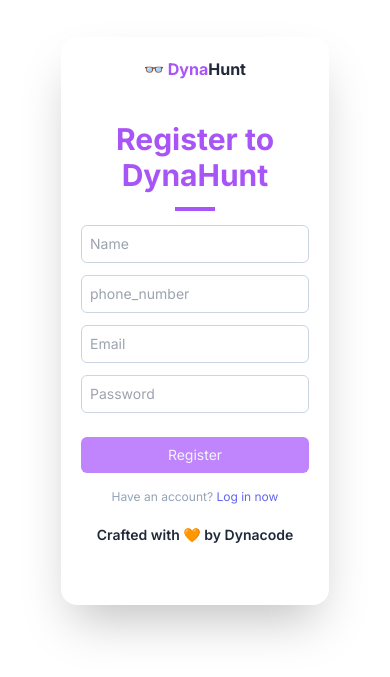
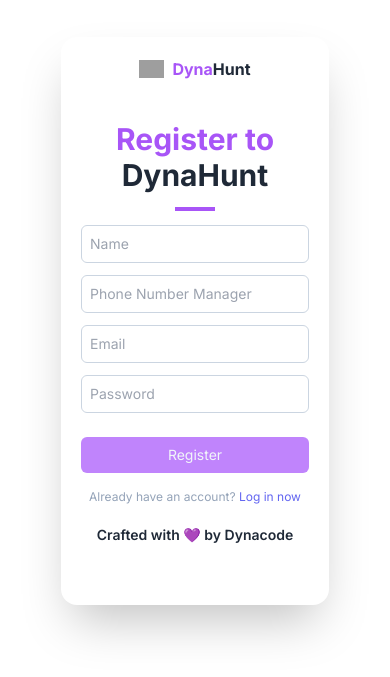
Before and after one commit to rezarinaldi/dynahunt, a Next.js app: page /register in a window 390 px wide. Shown: the part 101-778 px from the top of the page. Built offline with nearby package versions, Linux system fonts and the light colour scheme; grey boxes are pictures that could not be loaded.

Commit message:
style: improved auth ui

```diff
--- a/package.json
+++ b/package.json
@@ -1,5 +1,5 @@
 {
-  "name": "devscale-nextjs-prisma",
+  "name": "dynahunt",
   "version": "0.1.0",
   "private": true,
   "scripts": {
--- a/src/app/(auth)/login/page.js
+++ b/src/app/(auth)/login/page.js
@@ -1,5 +1,8 @@
-import React from "react";
 import { Login } from "@/components/auth/login";
+
+export const metadata = {
+  title: "Log In | DynaHunt",
+};
 
 export default function Page() {
   return (
--- a/src/app/(auth)/register/page.js
+++ b/src/app/(auth)/register/page.js
@@ -1,5 +1,8 @@
-import React from "react";
 import { Register } from "@/components/auth/register";
+
+export const metadata = {
+  title: "Register | DynaHunt",
+};
 
 export default function Page() {
   return (
--- a/src/components/auth/login.jsx
+++ b/src/components/auth/login.jsx
@@ -1,7 +1,8 @@
 "use client";
+
+import Image from "next/image";
 import Link from "next/link";
-
-import React, { useState } from "react";
+import { useState } from "react";
 
 export const Login = () => {
   const [loginData, setLoginDate] = useState({
@@ -34,30 +35,33 @@ export const Login = () => {
       <main className="flex flex-col items-center justify-center w-full flex-1 px-20 text-center">
         <div className="bg-white rounded-2xl shadow-2xl flex min-w-2/3 max-w-4xl">
           <div className="lg:w-3/5 w-full p-5">
-                        <div className="text-center lg:text-left font-bold">
-                            <Link href={'/'}>
-                                <span className="text-purple-500">
-                                    {' '}
-                                    👓 Dyna
-                                </span>
+            <div className="flex justify-center lg:justify-start font-bold">
+              <Link href={"/"}>
+                <div className="flex items-center lg:items-start">
+                  <Image
+                    src={"/icon.png"}
+                    width={25}
+                    height={25}
+                    alt={"logo"}
+                    className="mr-2"
+                  />
+                  <span className="text-purple-500">Dyna</span>
                   Hunt
+                </div>
               </Link>
             </div>
             <div className="py-10">
               <h2 className="text-3xl font-bold text-purple-500 mb-2">
-                                Log in to DynaHunt
+                Log in to <span className="text-neutral">DynaHunt</span>
               </h2>
               <div className="border-2 w-10 border-purple-500 inline-block mb-2"></div>
 
-                            <div
-                                // onSubmit={handleLogin}
-                                className="w-full flex flex-col gap-6"
-                            >
+              <div className="w-full flex flex-col gap-6">
                 <div className="flex flex-col gap-4">
                   <input
                     type="email"
                     name="email"
-                                        placeholder="email@domain.com"
+                    placeholder="Email"
                     onChange={handleInputEvent}
                     className="border-2 border-slate-300 text-sm bg-white rounded-md p-2 focus:outline-slate-400"
                   />
@@ -69,122 +73,41 @@ export const Login = () => {
                     className="border-2 border-slate-300 text-sm bg-white rounded-md p-2 focus:outline-slate-400"
                   />
                 </div>
-                                <button onClick={handleLogin} className="bg-purple-400 hover:bg-purple-700 transition-all text-slate-100 py-2 px-5 rounded-md text-sm">
+                <button
+                  onClick={handleLogin}
+                  className="bg-purple-400 hover:bg-purple-700 transition-all text-slate-100 py-2 px-5 rounded-md text-sm"
+                >
                   Log in
                 </button>
               </div>
 
               <p className="text-xs mt-4 text-slate-400">
-                                Don`t have an account?{' '}
+                Don`t have an account?{" "}
                 <Link
                   href="/register"
-                                    className="text-indigo-500 hover:text-indigo-700 hover:font-bold transition-all"
+                  className="text-indigo-500 hover:text-purple-700 hover:font-bold transition-all"
                 >
                   Register now
                 </Link>
               </p>
               <p className="text-sm font-semibold mt-5 lg:hidden block">
-                                Crafted with 🧡 by Dynacode
+                Crafted with 💜 by Dynacode
               </p>
             </div>
           </div>
           <div className="w-2/5 bg-purple-500 text-white rounded-tr-2xl rounded-br-2xl py-36 px-12 hidden lg:block">
-                        <Link href={'/'}>
-                            <h1 className="text-3xl font-bold">  👓  </h1>
+            <Link href={"/"} className="flex justify-center items-center">
+              <Image src={"/icon.png"} width={40} height={40} alt={"logo"} />
             </Link>
             <div className="border-2 w-10 border-white inline-block mb-2"></div>
             <p className="mb-10">
-                            Log in to create & start explore Creator with us.
+              Log in to create & start to find fresh new collaboration
+              opportunities with us.
             </p>
-                        <p className="text-sm font-semibold">
-                            Crafted with 🧡 by Dynacode
-                        </p>
+            <p className="text-sm font-semibold">Crafted with 💜 by Dynacode</p>
           </div>
         </div>
       </main>
     </div>
   );
 };
-
-
-// 'use client';
-
-// import Link from 'next/link';
-// import useLogin from './useLogin';
-
-// export const Login = () => {
-//     const { handleLogin } = useLogin();
-//     return (
-//         <div className="flex flex-col items-center justify-center min-h-screen py-2">
-//             <main className="flex flex-col items-center justify-center w-full flex-1 px-20 text-center">
-//                 <div className="bg-white rounded-2xl shadow-2xl flex min-w-2/3 max-w-4xl">
-//                     <div className="lg:w-3/5 w-full p-5">
-//                         <div className="text-center lg:text-left font-bold">
-//                             <Link href={'/'}>
-//                                 <span className="text-purple-500">
-//                                     {' '}
-//                                     👓 Dyna
-//                                 </span>
-//                                 Hunt
-//                             </Link>
-//                         </div>
-//                         <div className="py-10">
-//                             <h2 className="text-3xl font-bold text-purple-500 mb-2">
-//                                 Log in to DynaVent
-//                             </h2>
-//                             <div className="border-2 w-10 border-purple-500 inline-block mb-2"></div>
-
-//                             <form
-//                                 onSubmit={handleLogin}
-//                                 className="w-full flex flex-col gap-6"
-//                             >
-//                                 <div className="flex flex-col gap-4">
-//                                     <input
-//                                         type="email"
-//                                         name="email"
-//                                         placeholder="Email"
-//                                         className="border-2 border-slate-300 text-sm bg-white rounded-md p-2 focus:outline-slate-400"
-//                                     />
-//                                     <input
-//                                         type="password"
-//                                         placeholder="Password"
-//                                         name="password"
-//                                         className="border-2 border-slate-300 text-sm bg-white rounded-md p-2 focus:outline-slate-400"
-//                                     />
-//                                 </div>
-//                                 <button className="bg-purple-400 hover:bg-purple-700 transition-all text-slate-100 py-2 px-5 rounded-md text-sm">
-//                                     Log in
-//                                 </button>
-//                             </form>
-
-//                             <p className="text-xs mt-4 text-slate-400">
-//                                 Don`t have an account?{' '}
-//                                 <Link
-//                                     href="/register"
-//                                     className="text-indigo-500 hover:text-indigo-700 hover:font-bold transition-all"
-//                                 >
-//                                     Register now
-//                                 </Link>
-//                             </p>
-//                             <p className="text-sm font-semibold mt-5 lg:hidden block">
-//                                 Crafted with 🧡 by Dynacode
-//                             </p>
-//                         </div>
-//                     </div>
-//                     <div className="w-2/5 bg-purple-500 text-white rounded-tr-2xl rounded-br-2xl py-36 px-12 hidden lg:block">
-//                         <Link href={'/'}>
-//                             <h1 className="text-3xl font-bold">  👓  </h1>
-//                         </Link>
-//                         <div className="border-2 w-10 border-white inline-block mb-2"></div>
-//                         <p className="mb-10">
-//                             Log in to create & start explore Creator with us.
-//                         </p>
-//                         <p className="text-sm font-semibold">
-//                             Crafted with 🧡 by Dynacode
-//                         </p>
-//                     </div>
-//                 </div>
-//             </main>
-//         </div>
-//     );
-// };
--- a/src/components/auth/register.jsx
+++ b/src/components/auth/register.jsx
@@ -1,7 +1,8 @@
 "use client";
 
+import Image from "next/image";
+import Link from "next/link";
 import { useState } from "react";
-import Link from "next/link";
 
 export const Register = () => {
   const [registerData, setRegisterData] = useState({
@@ -33,30 +34,32 @@ export const Register = () => {
   }
 
   return (
-
     <div className="flex flex-col items-center justify-center min-h-screen py-2">
       <main className="flex flex-col items-center justify-center w-full flex-1 px-20 text-center">
         <div className="bg-white rounded-2xl shadow-2xl flex min-w-3/5 max-w-4xl">
           <div className="lg:w-3/5 w-full p-5">
-                        <div className="text-center lg:text-left font-bold">
-                            <Link href={'/'}>
-                                <span className="text-purple-500">
-                                    {' '}
-                                    👓  Dyna
-                                </span>
+            <div className="flex justify-center lg:justify-start font-bold">
+              <Link href={"/"}>
+                <div className="flex items-center lg:items-start">
+                  <Image
+                    src={"/icon.png"}
+                    width={25}
+                    height={25}
+                    alt={"logo"}
+                    className="mr-2"
+                  />
+                  <span className="text-purple-500">Dyna</span>
                   Hunt
+                </div>
               </Link>
             </div>
             <div className="py-10">
               <h2 className="text-3xl font-bold text-purple-500 mb-2">
-                                Register to DynaHunt
+                Register to <span className="text-neutral">DynaHunt</span>
               </h2>
               <div className="border-2 w-10 border-purple-500 inline-block mb-2"></div>
 
-                            <div
-                                // onSubmit={handleRegister}
-                                className="w-full flex flex-col gap-6"
-                            >
+              <div className="w-full flex flex-col gap-6">
                 <div className="flex flex-col gap-3">
                   <input
                     type="text"
@@ -69,7 +72,7 @@ export const Register = () => {
                   <input
                     type="number"
                     name="phone_number"
-                                        placeholder="phone_number"
+                    placeholder="Phone Number Manager"
                     onChange={handleInputEvent}
                     autoComplete="off"
                     className="border border-slate-300 text-sm bg-white rounded-md p-2 focus:outline-none"
@@ -91,73 +94,41 @@ export const Register = () => {
                     className="border border-slate-300 text-sm bg-white rounded-md p-2 focus:outline-none"
                   />
                 </div>
-                                <button onClick={handleRegister} className="bg-purple-400 hover:bg-purple-700 transition-all text-slate-100 py-2 px-5 rounded-md text-sm">
+                <button
+                  onClick={handleRegister}
+                  className="bg-purple-400 hover:bg-purple-700 transition-all text-slate-100 py-2 px-5 rounded-md text-sm"
+                >
                   Register
                 </button>
               </div>
 
               <p className="text-xs mt-4 text-slate-400">
-                                Have an account?{' '}
+                Already have an account?{" "}
                 <Link
                   href="/login"
-                                    className="text-indigo-500 hover:text-indigo-700 hover:font-bold transition-all"
+                  className="text-indigo-500 hover:text-purple-700 hover:font-bold transition-all"
                 >
                   Log in now
                 </Link>
               </p>
               <p className="text-sm font-semibold mt-5 lg:hidden block">
-                                Crafted with 🧡 by Dynacode
+                Crafted with 💜 by Dynacode
               </p>
             </div>
           </div>
           <div className="w-2/5 bg-purple-500 text-white rounded-tr-2xl rounded-br-2xl py-36 px-12 hidden lg:block">
-                        <Link href={'/'}>
-                            <h1 className="text-3xl font-bold">  👓  </h1>
+            <Link href={"/"} className="flex justify-center items-center">
+              <Image src={"/icon.png"} width={40} height={40} alt={"logo"} />
             </Link>
             <div className="border-2 w-10 border-white inline-block mb-2"></div>
             <p className="mb-10">
-                            Register to share & start explore Creator with us.
+              Register to share & start to join fresh new collaboration
+              opportunities with us.
             </p>
-                        <p className="text-sm font-semibold">
-                            Crafted with 🧡 by Dynacode
-                        </p>
+            <p className="text-sm font-semibold">Crafted with 💜 by Dynacode</p>
           </div>
         </div>
       </main>
     </div>
-
-
-    // <main className="space-y-4">
-    //   <div className="text-center">
-    //     <h1>Register</h1>
-    //   </div>
-    //   <div className="grid grid-cols-4 gap-4">
-    //     <input
-    //       type="name"
-    //       name="name"
-    //       placeholder="Name"
-    //       onChange={handleInputEvent}
-    //     />
-    //     <input
-    //       type="number"
-    //       name="phone_number"
-    //       placeholder="Phone Number"
-    //       onChange={handleInputEvent}
-    //     />
-    //     <input
-    //       type="email"
-    //       name="email"
-    //       placeholder="mail@yourmail.com"
-    //       onChange={handleInputEvent}
-    //     />
-    //     <input
-    //       type="password"
-    //       name="password"
-    //       placeholder="Password"
-    //       onChange={handleInputEvent}
-    //     />
-    //   </div>
-    //   <button onClick={handleRegister}>Register</button>
-    // </main>
   );
 };
```
Also changed, not shown: 1 other file (tests, documents, lock files or other folders). Lines whose indentation alone changed are shown as unchanged.
